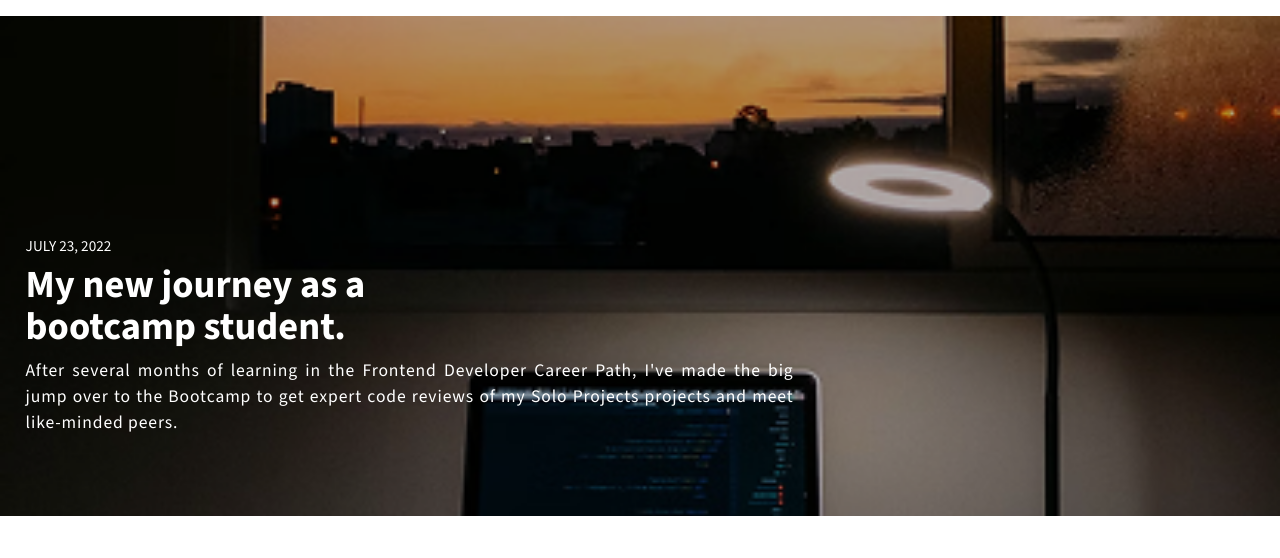
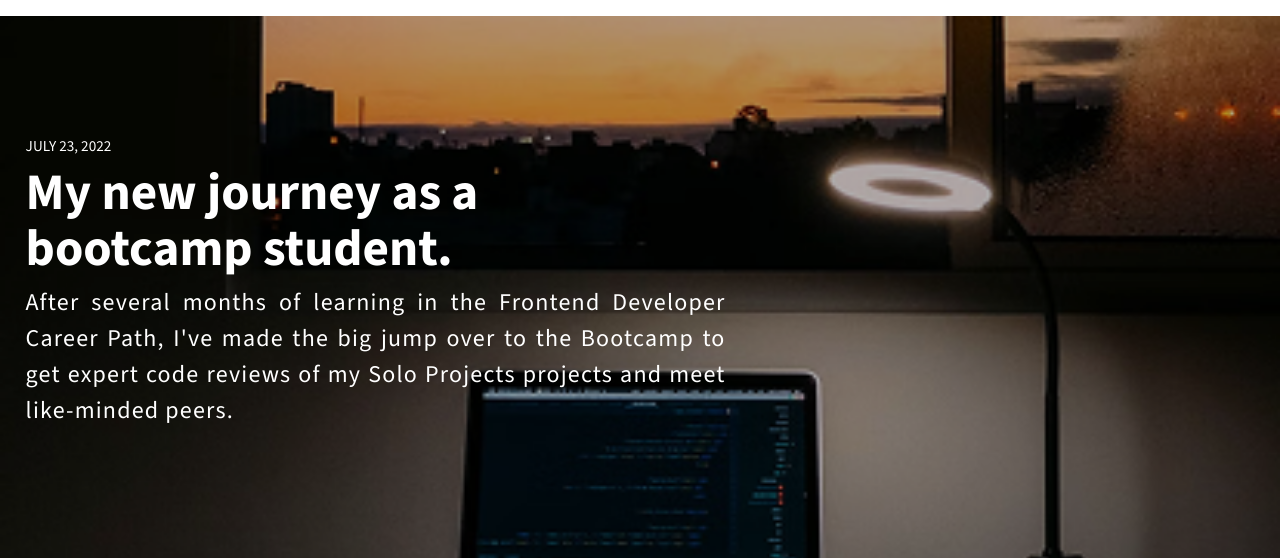
Before and after one commit to Pranav-cmyk/Mini-Portfolio, a website built with Vite: page index.html in a window 1280 px wide. Shown: the part 41-599 px from the top of the page. Built offline with nearby package versions, Linux system fonts and the light colour scheme.

Commit message:
Final Prod version

```diff
--- a/src/style.css
+++ b/src/style.css
@@ -245,3 +245,24 @@ footer {
         width: 60vw;
     }
 }
+
+@media (min-width: 1024px) {
+    .hero-section {
+        height: 600px;
+    }
+
+    .hero-cover {
+        padding-top: 120px;
+        height: min-content;
+        width: min-content;
+    }
+
+    .hero-cover-title {
+        font-size: 3.2rem;
+    }
+
+    .hero-cover p {
+        font-size: 1.5rem;
+        width: 700px;
+    }
+}
```
